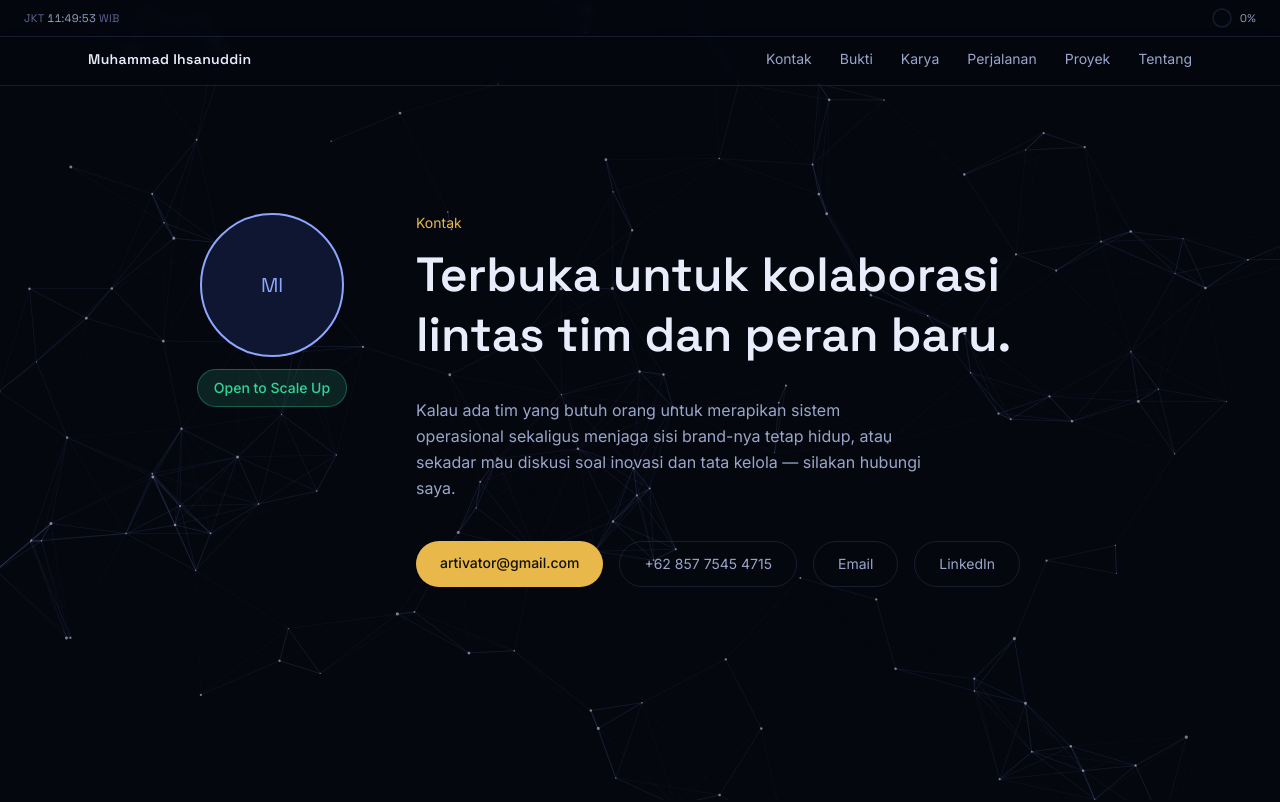
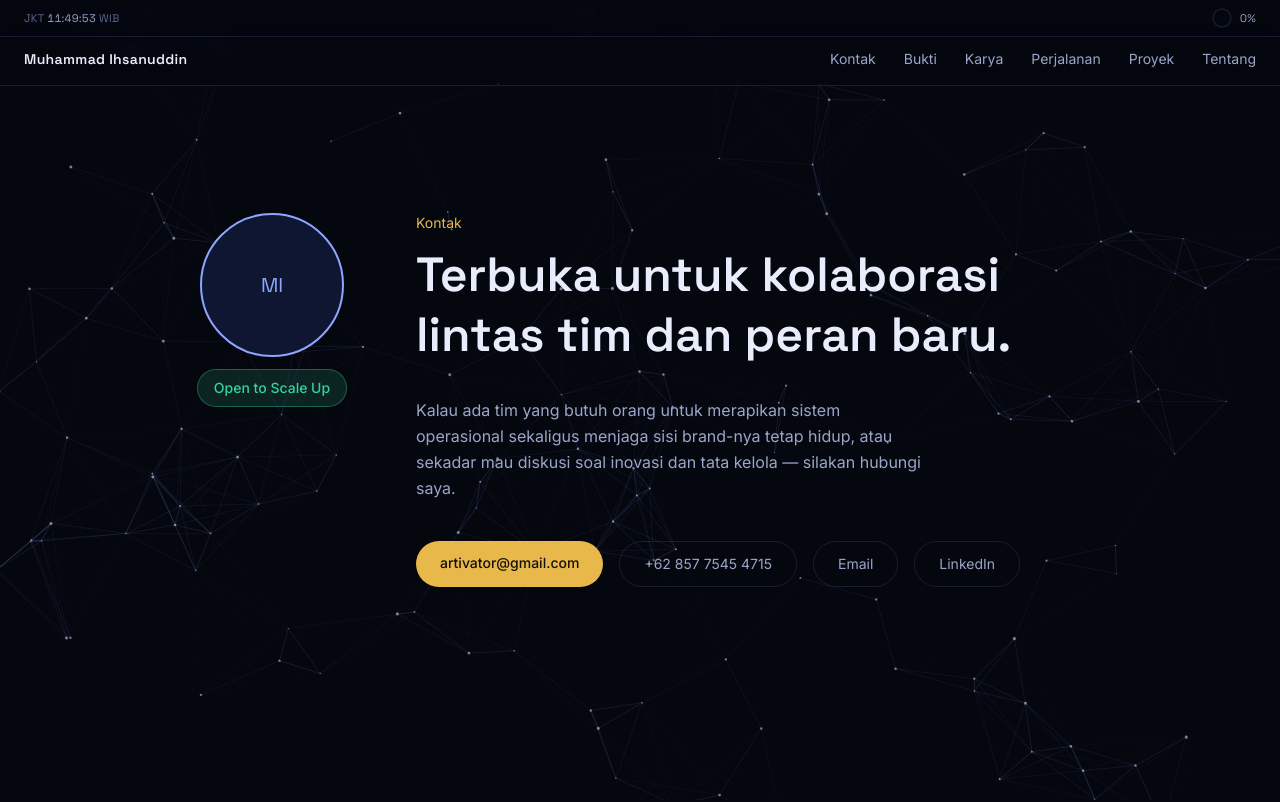
Before and after one commit to theartivator/cv-ihsanuddin, a React (Vite) app: page / in a window 1280 px wide. Shown: the top 802 px of the page. Built offline with nearby package versions, Linux system fonts and the light colour scheme.

Commit message:
Standardize Nav.jsx container width to max-w-7xl

```diff
--- a/src/components/Nav.jsx
+++ b/src/components/Nav.jsx
@@ -22,7 +22,7 @@ export default function Nav() {
         backdropFilter: "blur(6px)",
       }}
     >
-      <nav className="max-w-6xl mx-auto flex items-center justify-between px-6 py-4">
+      <nav className="max-w-7xl mx-auto flex items-center justify-between px-6 py-4">
         <a
           href="#top"
           className="font-display font-semibold text-sm tracking-wide"
```
